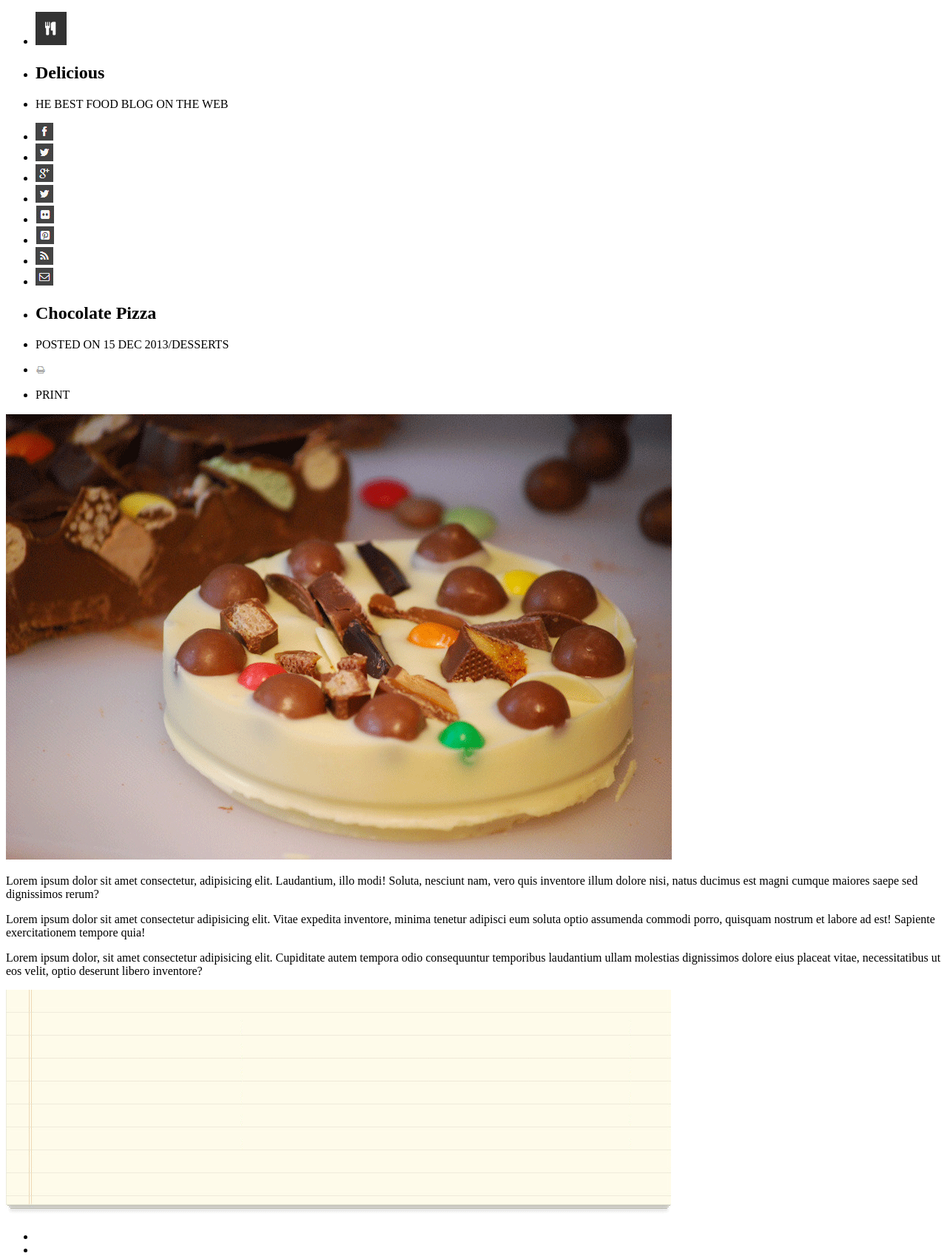
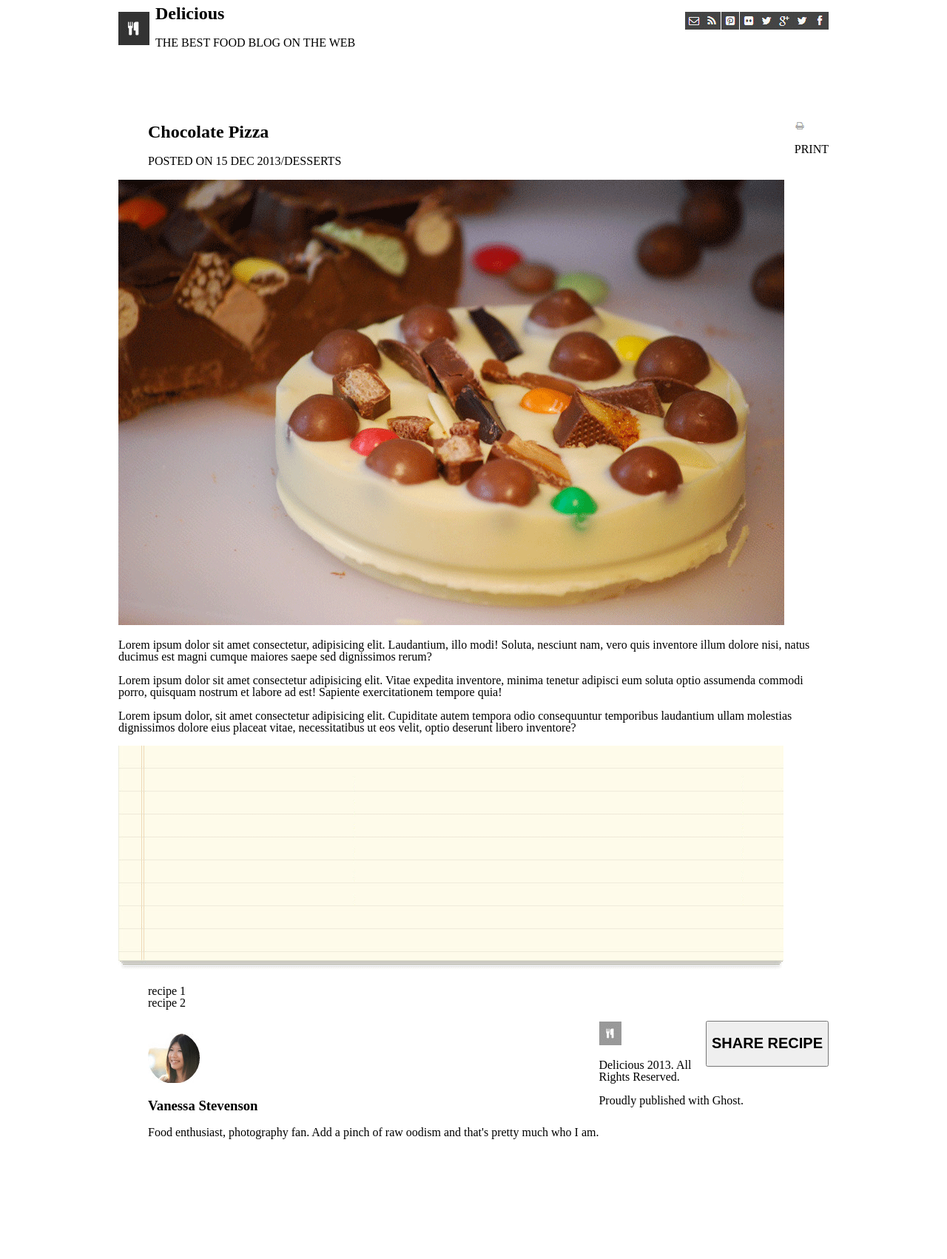
Before and after one commit to jManij/chocolate-pizza, a plain HTML site: page index.html in a window 1280 px wide. Shown: the top 1702 px of the page at 74% size. After the commit the page ends 1555 px from the top, so only its background shows below. Drawn offline with Linux system fonts and the light colour scheme.

Commit message:
added css functionality

```diff
--- a/index.html
+++ b/index.html
@@ -4,17 +4,25 @@
   <meta charset="UTF-8">
   <meta name="viewport" content="width=device-width, initial-scale=1.0">
   <meta http-equiv="X-UA-Compatible" content="ie=edge">
+  <link rel="stylesheet" href="reset.css">
+  <link rel="stylesheet" href="style.css">
   <title>Document</title>
+
 </head>
 <body>
   <header>
     <nav>
       <div>
-      <ul>
-        <li><img src="./img/logo.png" alt=""></li>
-        <li><h2>Delicious</h2></li>
-        <li><p>HE BEST FOOD BLOG ON THE WEB</p></li>
-      </ul>
+
+        <div>
+          <img src="./img/logo.png" alt="">
+        </div>
+        <div>
+          <ul>
+            <li><h2>Delicious</h2></li>
+            <li><p>THE BEST FOOD BLOG ON THE WEB</p></li>
+          </ul>
+        </div>
       </div>
 
       <div>
@@ -56,11 +64,11 @@
     <p>Lorem ipsum dolor, sit amet consectetur adipisicing elit. Cupiditate autem tempora odio consequuntur temporibus laudantium ullam molestias dignissimos dolore eius placeat vitae, necessitatibus ut eos velit, optio deserunt libero inventore?</p>
   </article>
 
-  <section>
+  <section class="recipe-container">
     <img src="./img/list-bg.png" alt="">
     <ul>
-      <li></li>
-      <li></li>
+      <li>recipe 1</li>
+      <li>recipe 2</li>
       <li></li>
       <li></li>
       <li></li>
--- a/style.css
+++ b/style.css
@@ -0,0 +1,84 @@
+
+*{
+  box-sizing: border-box;
+  /* border: 5px solid black; */
+
+}
+
+body {
+  width: 960px;
+  margin: auto;
+}
+
+li {
+  list-style-type: none;
+}
+
+header {
+  height:100px;
+  position: relative;
+  margin-bottom: 30px;
+}
+
+
+
+nav {
+  width: 960 px;
+  margin: auto;
+}
+
+nav > div > div  {
+  position: absolute;
+  float: left;
+}
+
+nav > div > div:nth-child(2) {
+  /* float: left; */
+  margin-top: -30px;
+  margin-left: 10px;
+
+}
+
+
+
+
+
+nav > div:nth-child(1) > ul{
+  position: absolute;
+  top: 50%;
+  height:50px;
+  margin-top: -35px;
+}
+
+nav > div:nth-child(1) > ul > li {
+  float: left;
+  margin-right: 50px;
+  line-height: 60px;
+
+}
+
+nav > div:nth-child(2) > ul > li {
+  float: right;
+}
+
+section > div:nth-child(1) {
+  float: left;
+}
+
+section > div:nth-child(2) {
+  float: right;
+}
+
+/* section > div:nth-child(2) > ul >{
+  position: absolute;
+} */
+
+
+.container {
+  position: relative;
+  text-align: center;
+}
+.container > ul > li {
+  position: absolute;
+  transform: translate(-50%, -50%);
+}
```
